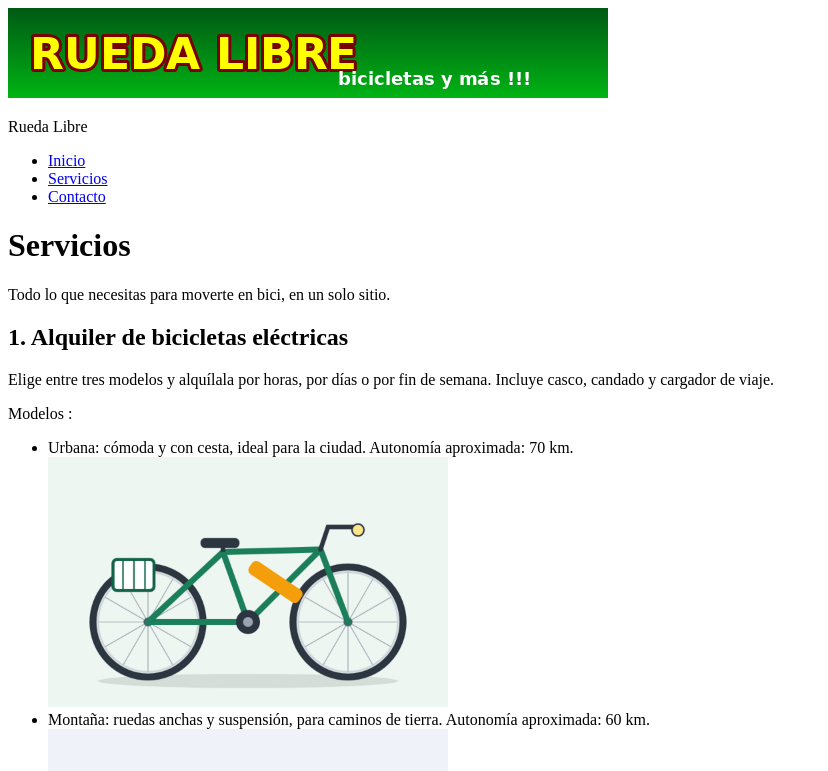
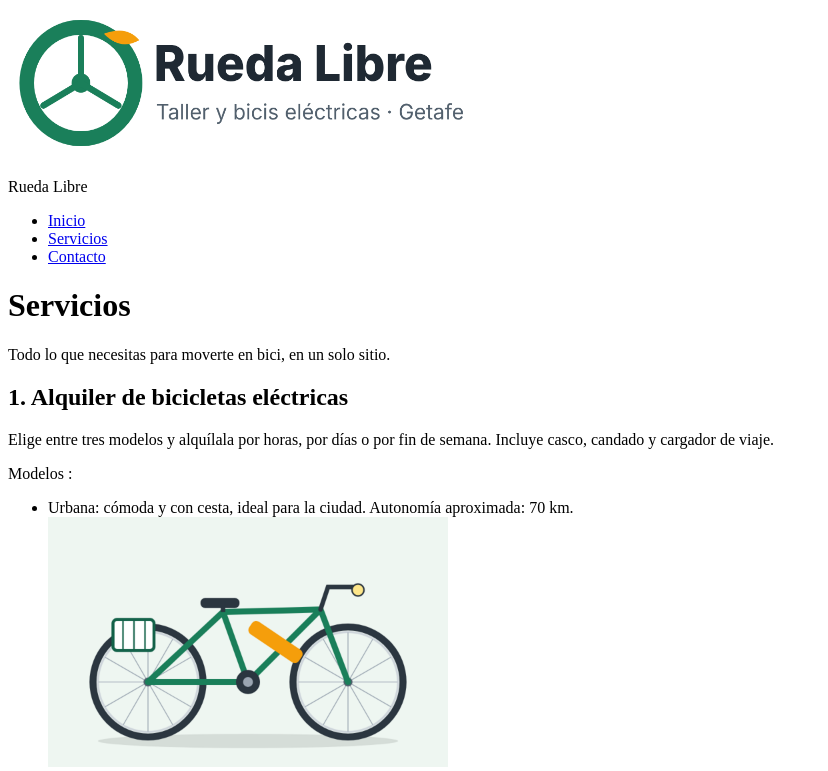
Before and after one commit to pabloruanoprd-blip/RuedaLibre, a plain HTML site: page plantilla-repositorio/servicios.html in a window 1280 px wide. Shown: the top 771 px of the page, without its empty margins (0-828 px from the left). Drawn offline with Linux system fonts and the light colour scheme.

Commit message:
Actualizar logo en servicios.html
Co-authored-by: Copilot <223556219+Copilot@users.noreply.github.com>

```diff
--- a/plantilla-repositorio/servicios.html
+++ b/plantilla-repositorio/servicios.html
@@ -17,7 +17,7 @@
 
   <header>
     <!-- TODO: nombre o logo del negocio -->
-     <a href="index.html"><img src="img/banner.gif" alt="Logo de Rueda Libre"></a>
+     <a href="index.html"><img src="img/logo.png" alt="Logo de Rueda Libre" style="height: 150px; width:500px"></a>
     <p>Rueda Libre</p>
     <nav aria-label="Principal">
       <ul>
```
